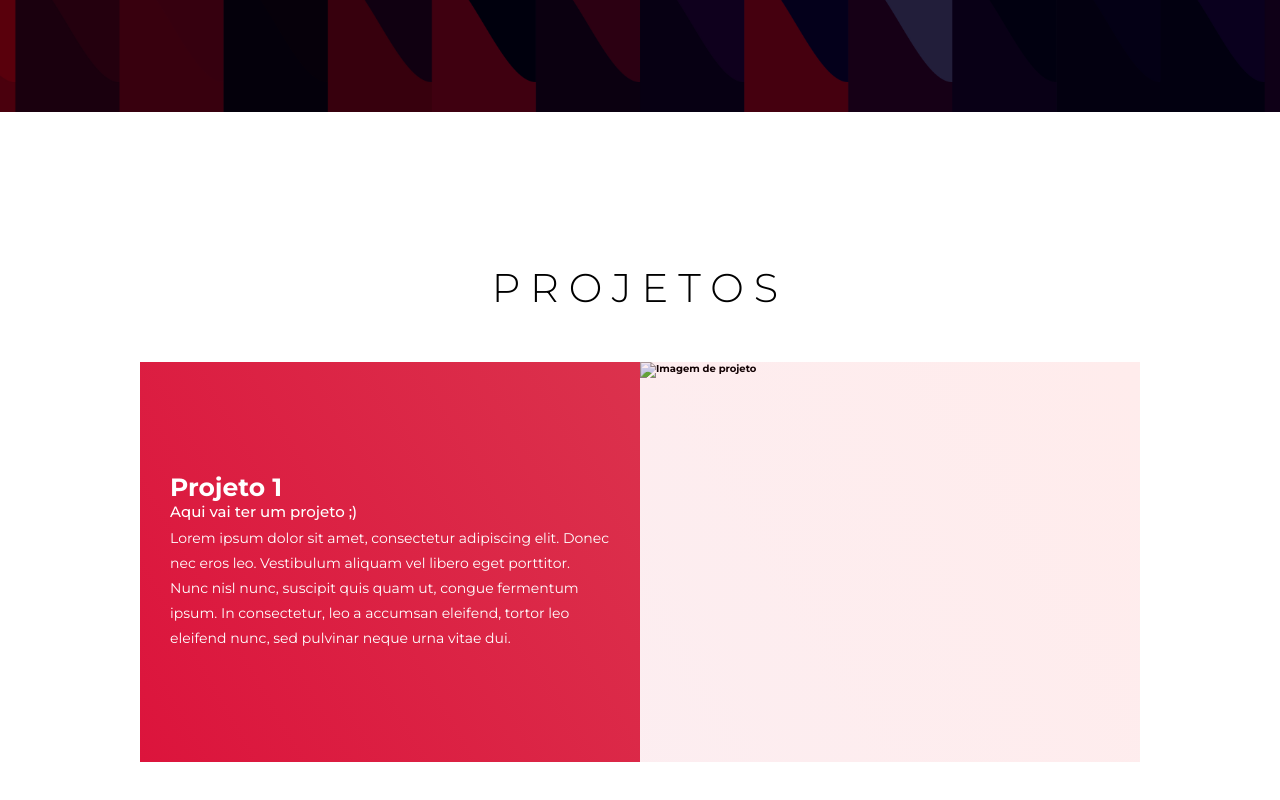
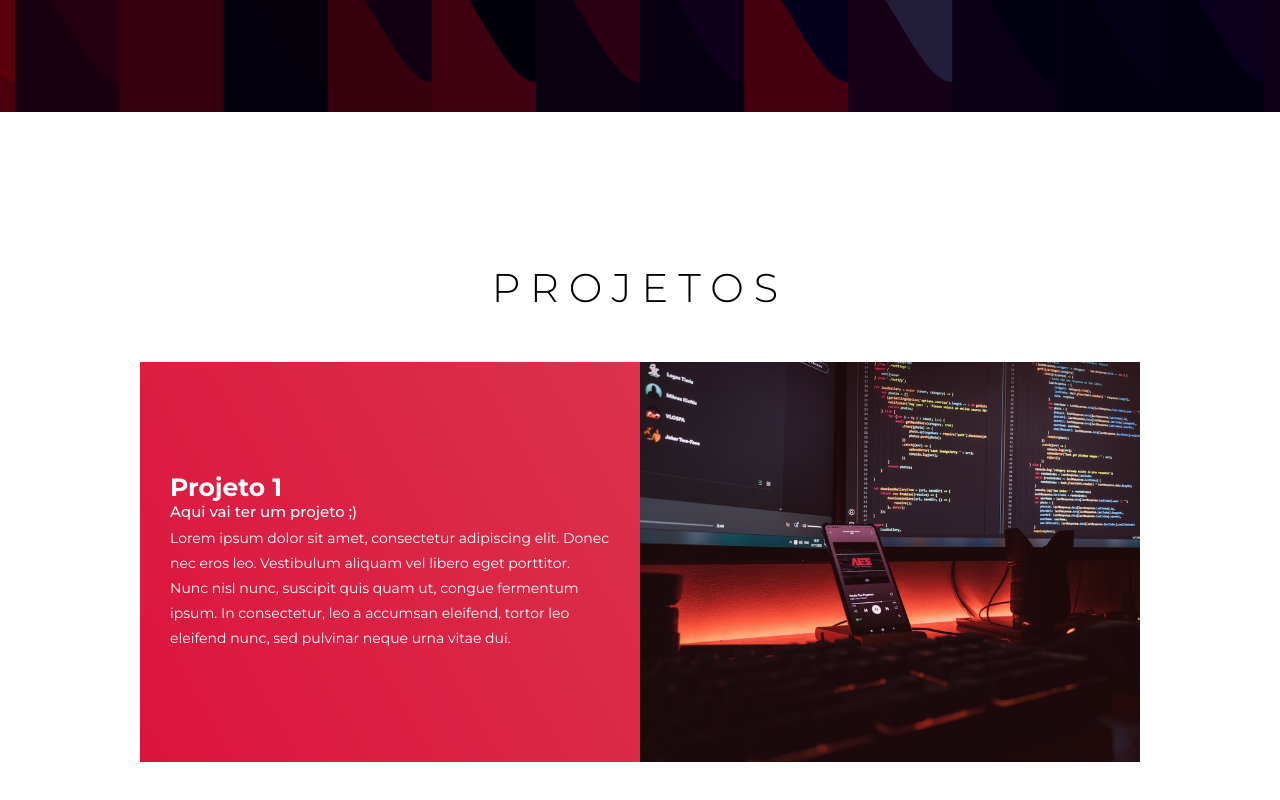
Before and after one commit to MarcosMQN/marcosmqn, a plain HTML site: page index.html in a window 1280 px wide. Shown: the part 688-1488 px from the top of the page. Drawn offline with Linux system fonts and the light colour scheme; the site is published under a folder, as on GitHub Pages, so addresses that start at the root find nothing.

Commit message:
Update index.html

```diff
--- a/index.html
+++ b/index.html
@@ -34,7 +34,7 @@
                             urna vitae dui.</p>
                     </div>
                     <div class="project-img">
-                        <img src="/assets/projeto.jpeg" alt="Imagem de projeto">
+                        <img src="assets/projeto.jpeg" alt="Imagem de projeto">
                     </div>
                 </div>
             </div>
```
